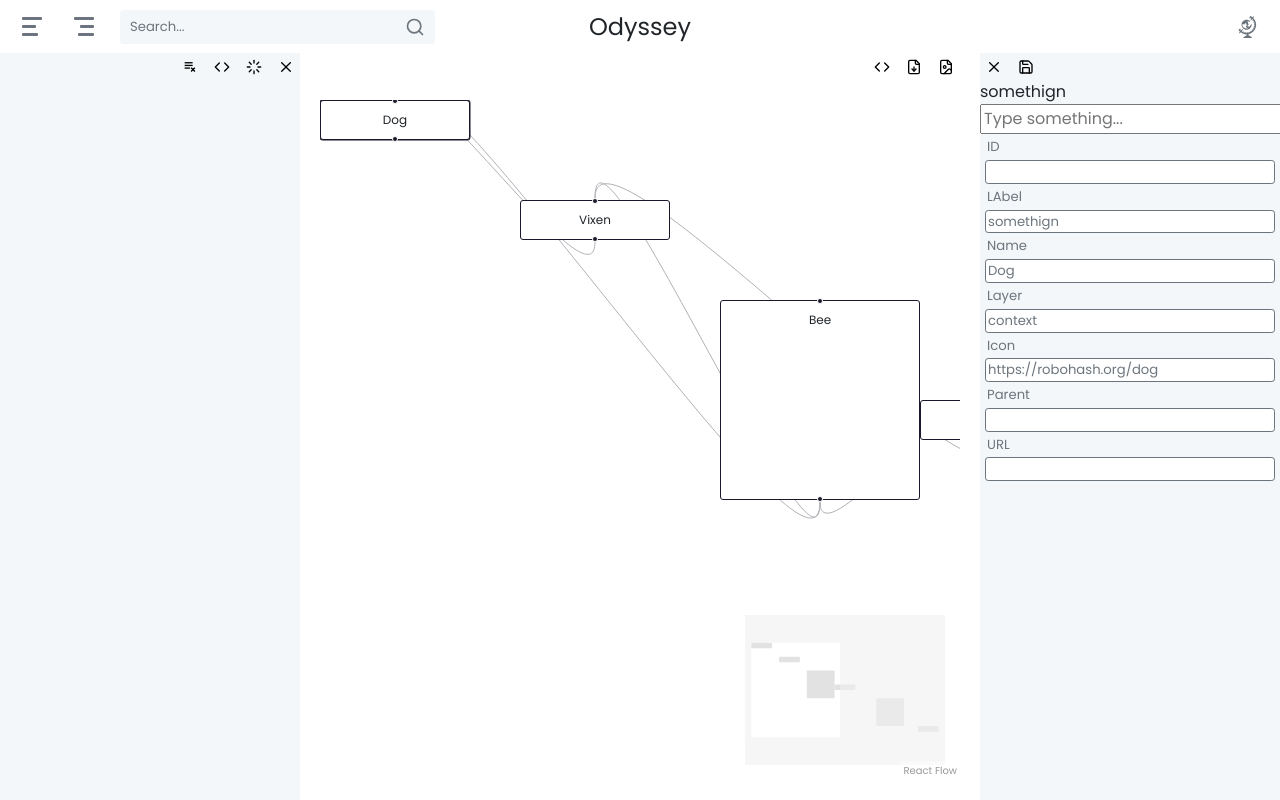
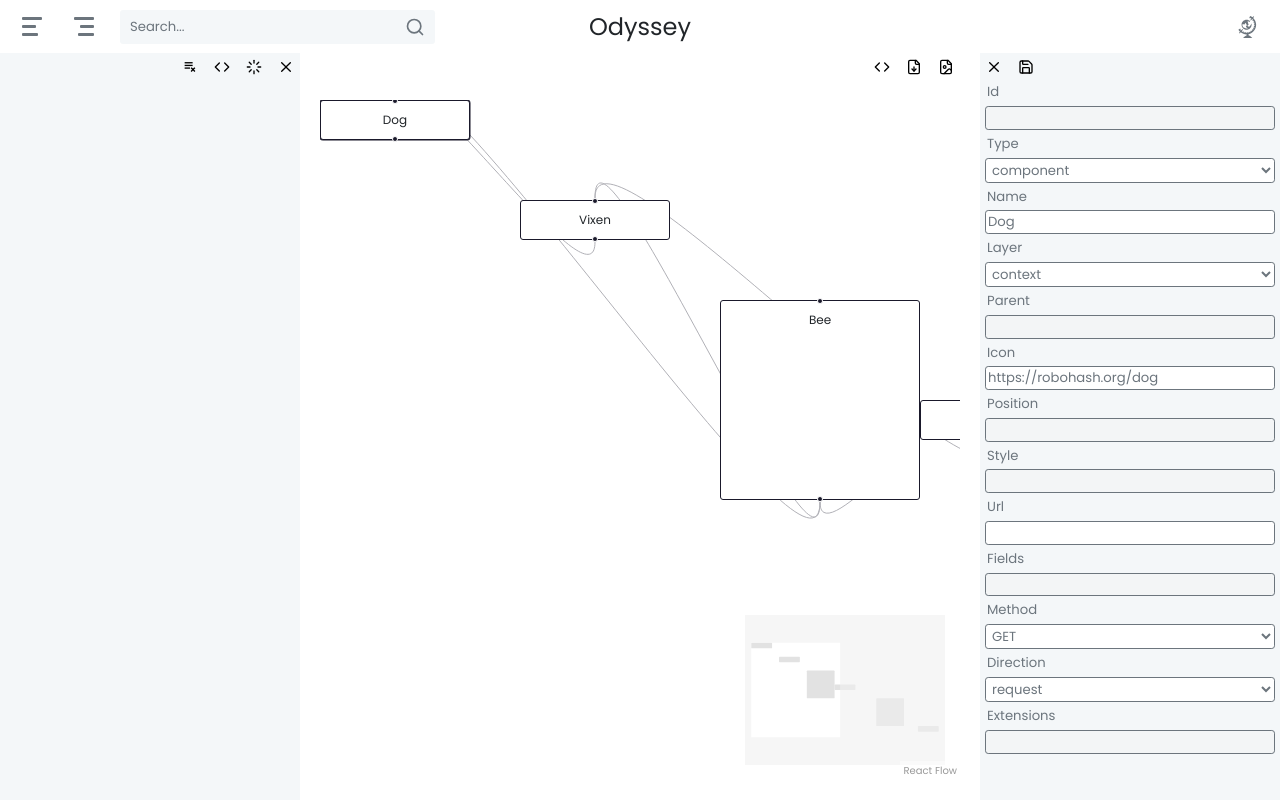
Before and after one commit to devl-things/odyssey, a React (Vite) app in the folder src/odyssey-web/: page / in a window 1280 px wide. Both pictures are taken after a click on the element "Dog". Built offline with nearby package versions, Linux system fonts and the light colour scheme.

Commit message:
- node properties and style changes

```diff
--- a/src/odyssey-web/index.html
+++ b/src/odyssey-web/index.html
@@ -4,8 +4,8 @@
 <head>
   <meta charset="UTF-8" />
   <link rel="icon" type="image/png" href="/logo.png" />
-  <link rel="preload" href="/fonts/Poppins-SemiBold.ttf" as="font" type="font/ttf">
-  <link rel="preload" href="/fonts/Poppins-Regular.ttf" as="font" type="font/ttf" crossorigin>
+  <link rel="preload" href="/fonts/Poppins-SemiBold.ttf" as="font" type="font/ttf" crossorigin="anonymous">
+  <link rel="preload" href="/fonts/Poppins-Regular.ttf" as="font" type="font/ttf" crossorigin="anonymous">
 
 
   <meta name="viewport" content="width=device-width, initial-scale=1.0" />
--- /dev/null
+++ b/src/odyssey-web/src/components/properties/DropdownProperty.tsx
@@ -0,0 +1,40 @@
+import React, { memo, useEffect, useState } from "react";
+import DiagramNode from "../../data/odyssey-protocol/DiagramNode";
+import './Properties.scss';
+
+interface DropdownPropertyProps<T extends string> {
+    label: string;
+    name: keyof DiagramNode;
+    value?: T;
+    options: readonly T[];
+    onChange: (field: keyof DiagramNode, value: T) => void;
+    saved?: boolean;
+}
+
+const DropdownProperty = <T extends string>({ label, name, value, options, onChange, saved }: DropdownPropertyProps<T>) => {
+    const [isModified, setIsModified] = useState(false);
+
+    useEffect(() => {
+        setIsModified(false);
+    }, [saved]);
+
+    const handleSelectChange = (e: React.ChangeEvent<HTMLSelectElement>) => {
+        onChange(name, e.target.value as T);
+        setIsModified(true);
+    };
+
+    return (
+        <>
+            <p className={`${isModified ? "modified" : ""}`}>{label}</p>
+            <select value={value || ""} onChange={handleSelectChange}>
+                {options.map((option) => (
+                    <option key={option} value={option}>
+                        {option}
+                    </option>
+                ))}
+            </select>
+        </>
+    );
+};
+
+export default memo(DropdownProperty) as typeof DropdownProperty;
--- a/src/odyssey-web/src/components/properties/LabelInputComponent.tsx
+++ /dev/null
@@ -1,51 +0,0 @@
-import React, { useState, useRef, useCallback } from 'react';
-
-interface LabelInputComponentProps {
-    labelText: string;
-    placeholder?: string;
-}
-
-const LabelInputComponent: React.FC<LabelInputComponentProps> = ({ labelText, placeholder = "Type something..." }) => {
-    const [inputValue, setInputValue] = useState<string>('');
-    const [isBold, setIsBold] = useState<boolean>(false);
-    console.log("sfs");
-    const handleInputChange = useCallback((e: React.ChangeEvent<HTMLInputElement>) => {
-        const newValue = e.target.value;
-        setInputValue(newValue);
-        if (newValue !== '' && !isBold) {
-            setIsBold(true);
-        } else if (newValue === '' && isBold) {
-            setIsBold(false);
-        }
-    }, [isBold]);
-
-    return (
-        <div>
-            {/* <div style={{
-                fontWeight: 'bold',
-                visibility: 'hidden',
-                position: 'absolute',
-                top: '-9999px',
-                left: '-9999px'
-            }}>
-                Font Loader
-            </div> */}
-            <label
-                htmlFor="myInput"
-                style={{ fontWeight: isBold ? 'bold' : 'normal' }}
-            //style={{ color: isBold ? 'red' : 'black' }}
-            >
-                {labelText}
-            </label>
-            <input
-                id="myInput"
-                type="text"
-                value={inputValue}
-                onChange={handleInputChange}
-                placeholder={placeholder}
-            />
-        </div>
-    );
-};
-
-export default LabelInputComponent;
--- a/src/odyssey-web/src/components/properties/NodeProperties.tsx
+++ b/src/odyssey-web/src/components/properties/NodeProperties.tsx
@@ -1,7 +1,12 @@
-import React, { useEffect, useReducer, useState } from "react";
+import React, { useCallback, useEffect, useReducer, useState } from "react";
 import DiagramNode from "../../data/odyssey-protocol/DiagramNode";
+import DropdownProperty from "./DropdownProperty";
+import ReadOnlyProperty from "./ReadOnlyProperty";
 import TextProperty from "./TextProperty";
 import './Properties.scss';
+import { logInDev } from "../../util/logging";
+import { ApiDirection, ApiMethod, Layer, NodeType } from "../../data/odyssey-protocol/Enums";
+
 
 interface NodePropertiesProps {
     node: DiagramNode;
@@ -34,6 +39,7 @@ const NodeProperties: React.FC<NodePropertiesProps> = ({ node, triggerSave, onSa
     useEffect(() => {
         if (diagramNode) {
             setSaved(true);
+            logInDev("vraceno", diagramNode);
             onSave(diagramNode);
         }
     }, [triggerSave]);
@@ -43,70 +49,30 @@ const NodeProperties: React.FC<NodePropertiesProps> = ({ node, triggerSave, onSa
         }
     }, [node]);
 
-    const handleChange = (field: keyof DiagramNode, value: string) => {
+    const handleChange = useCallback((field: keyof DiagramNode, value: string) => {
         dispatch({ type: NodePropertiesActionTypes.SetField, field, value });
-    };
+    }, []);
 
     return (
         <div className='node-properties'>
             {diagramNode && (<>
-                <p>ID</p>
-                <input
-                    type="text"
-                    name="id"
-                    value={diagramNode.id}
-                    onChange={(e) => handleChange("id", e.target.value)}
-                />
-                {/* <TextProperty label="Type" name="type" value={diagramNode.type} onChange={handleChange} saved={saved} /> */}
-                <TextProperty onChange={handleChange} />
-                {/* <p>Type</p>
-                <input
-                    type="text"
-                    name="type"
-                    value={diagramNode.type}
-                    onChange={(e) => handleChange("type", e.target.value)}
-                /> */}
-
-                <p>Name</p>
-                <input
-                    type="text"
-                    name="name"
-                    value={diagramNode.name}
-                    onChange={(e) => handleChange("name", e.target.value)}
-                />
-
-                <p>Layer</p>
-                <input
-                    type="text"
-                    name="layer"
-                    value={diagramNode.layer}
-                    onChange={(e) => handleChange("layer", e.target.value)}
-                />
-
-                <p>Icon</p>
-                <input
-                    type="text"
-                    name="icon"
-                    value={diagramNode.icon || ""}
-                    onChange={(e) => handleChange("icon", e.target.value)}
-                />
-
-                <p>Parent</p>
-                <input
-                    type="text"
-                    name="parent"
-                    value={diagramNode.parent || ""}
-                    onChange={(e) => handleChange("parent", e.target.value)}
-                />
-
-                <p>URL</p>
-                <input
-                    type="text"
-                    name="url"
-                    value={diagramNode.url || ""}
-                    onChange={(e) => handleChange("url", e.target.value)}
-                />
-
+                <ReadOnlyProperty label="Id" value={diagramNode.id} />
+                <DropdownProperty options={Object.values(NodeType)} label="Type" name="type" value={diagramNode.type} onChange={handleChange} saved={saved} />
+                <TextProperty label="Name" name="name" value={diagramNode.name} onChange={handleChange} saved={saved} />
+                <DropdownProperty options={Object.values(Layer)} label="Layer" name="layer" value={diagramNode.layer} onChange={handleChange} saved={saved} />
+                <ReadOnlyProperty label="Parent" value={diagramNode.parent} />
+                {/* TODO icon */}
+                <TextProperty label="Icon" name="icon" value={diagramNode.icon} onChange={handleChange} saved={saved} />
+                <ReadOnlyProperty label="Position" value={JSON.stringify(diagramNode.position)} />
+                {/* TODO style */}
+                <ReadOnlyProperty label="Style" value={JSON.stringify(diagramNode.style)} />
+                <TextProperty label="Url" name="url" value={diagramNode.url} onChange={handleChange} saved={saved} />
+                {/* TODO fields ??*/}
+                <ReadOnlyProperty label="Fields" value={JSON.stringify(diagramNode.fields)} />
+                <DropdownProperty options={Object.values(ApiMethod)} label="Method" name="method" value={diagramNode.method} onChange={handleChange} saved={saved} />
+                <DropdownProperty options={Object.values(ApiDirection)} label="Direction" name="direction" value={diagramNode.direction} onChange={handleChange} saved={saved} />
+                {/* TODO extensions ??*/}
+                <ReadOnlyProperty label="Extensions" value={JSON.stringify(diagramNode.extensions)} />
             </>)
             }
         </div>
--- a/src/odyssey-web/src/components/properties/Properties.scss
+++ b/src/odyssey-web/src/components/properties/Properties.scss
@@ -20,27 +20,31 @@ $properties-corners-radius: variables.$border-radius;
 
 .node-properties {
     @include common.odyssey-flex-column;
+    @include common.odyssey-sidebar-grow;
 
     p {
         @include common.odyssey-font($properties-color);
-        margin: 3px 7px;
+        margin: 2px 7px;
 
         &.modified {
-            //@include common.odyssey-font($properties-color, variables.$font-weight-bold);
-            //background-color: black;
-            //font-weight: variables.$font-weight-bold;
-            color: black;
+            @include common.odyssey-font-weight(variables.$font-weight-bold);
         }
     }
-
-
 
     input {
         @include common.odyssey-font($properties-color);
         border: 1px solid $properties-color;
         border-radius: $properties-corners-radius;
-        margin: 0px 5px;
+        margin: 2px 5px;
     }
 
-
+    select {
+        @include common.odyssey-font($properties-color);
+        border: 1px solid $properties-color;
+        border-radius: $properties-corners-radius;
+        margin: 2px 5px;
+        padding: 1px 2px; // Adding padding for better appearance
+        //appearance: none; // Remove arrow at the end
+        background-color: white; // Set a background color
+    }
 }
--- a/src/odyssey-web/src/components/properties/Properties.tsx
+++ b/src/odyssey-web/src/components/properties/Properties.tsx
@@ -2,7 +2,6 @@ import React, { useState } from 'react';
 import DiagramNode from '../../data/odyssey-protocol/DiagramNode';
 import { logInDev } from '../../util/logging';
 import NodeProperties from './NodeProperties';
-import LabelInputComponent from './LabelInputComponent';
 import Toolbar from '../toolbar/Toolbar';
 import './Properties.scss';
 
@@ -23,7 +22,6 @@ const Properties: React.FC<PropertiesProps> = ({ node, onClose }) => {
     return (
         <div className='properties'>
             <Toolbar onClose={onClose} onSave={handleTriggerOnSave} />
-            <LabelInputComponent labelText='somethign' />
             {node && (<NodeProperties node={node} triggerSave={triggerSave} onSave={handleOnSave} />)}
         </div>
     );
--- /dev/null
+++ b/src/odyssey-web/src/components/properties/ReadOnlyProperty.tsx
@@ -0,0 +1,22 @@
+import React, { memo } from "react";
+import './Properties.scss';
+
+interface ReadOnlyProps {
+    label: string;
+    value?: string;
+}
+
+const ReadOnlyProperty: React.FC<ReadOnlyProps> = ({ label, value }) => {
+    return (
+        <>
+            <p>{label}</p>
+            <input
+                disabled
+                type="text"
+                value={value || ""}
+            />
+        </>
+    );
+};
+
+export default memo(ReadOnlyProperty);
--- a/src/odyssey-web/src/components/properties/TextProperty.tsx
+++ b/src/odyssey-web/src/components/properties/TextProperty.tsx
@@ -1,39 +1,40 @@
-import React, { useEffect, useCallback, useState } from "react";
+import React, { memo, useEffect, useRef, useState } from "react";
 import DiagramNode from "../../data/odyssey-protocol/DiagramNode";
 import './Properties.scss';
 
-interface PropertyProps {
-    label?: string;
-    name?: keyof DiagramNode;
-    value?: string | undefined;
+interface TextPropertyProps {
+    label: string;
+    name: keyof DiagramNode;
+    value?: string;
     onChange: (field: keyof DiagramNode, value: string) => void;
     saved?: boolean;
 }
 
-const TextProperty: React.FC<PropertyProps> = ({ value, onChange, saved }) => {
+const TextProperty: React.FC<TextPropertyProps> = ({ label, name, value, onChange, saved }) => {
     const [isModified, setIsModified] = useState(false);
+    const initialValueRef = useRef(value);
+    console.log("ref ", initialValueRef);
+    useEffect(() => {
+        setIsModified(false);
+        initialValueRef.current = value;
+    }, [saved]);
 
-    // useEffect(() => {
-    //     setIsModified(false);
-    // }, [saved]);
-    const handleInputChange = useCallback((e: React.ChangeEvent<HTMLInputElement>) => {
-        //TODO first time on change the bold letters blink
-        // onChange(name, e.target.value);
-        setIsModified(true);
-    }, [isModified]);
+    const handleInputChange = (e: React.ChangeEvent<HTMLInputElement>) => {
+        const newValue = e.target.value;
+        onChange(name, newValue);
+        setIsModified(newValue !== initialValueRef.current);
+    };
 
     return (
         <>
-            <p className={`${isModified ? "modified" : ""}`}>LAbel</p>
+            <p className={`${isModified ? "modified" : ""}`}>{label}</p>
             <input
                 type="text"
-                value="somethign"
-                // value={value || ""}
-                //onKeyUp={handleInputChange}
+                value={value || ""}
                 onChange={handleInputChange}
             />
         </>
     );
 };
 
-export default TextProperty;
+export default memo(TextProperty);
--- a/src/odyssey-web/src/data/odyssey-protocol/DiagramNode.ts
+++ b/src/odyssey-web/src/data/odyssey-protocol/DiagramNode.ts
@@ -1,4 +1,4 @@
-import { ApiDirection, Layer, NodeType } from './Enums';
+import { ApiDirection, ApiMethod, Layer, NodeType } from './Enums';
 import NodeField from './NodeField';
 import NodePosition from './NodePosition';
 import DiagramStyle from './DiagramStyle';
@@ -14,7 +14,7 @@ export default interface DiagramNode {
     style?: DiagramStyle | null;
     url?: string | null; // Applicable for db, api, blob nodes
     fields?: NodeField[] | null; // Applicable for table & api-facet
-    method?: "GET" | "POST" | "PUT" | "DELETE" | null; // Only for API facets
+    method?: ApiMethod | null; // Only for API facets
     direction?: ApiDirection | null; // Only for API facets
     extensions?: Record<string, string | number | boolean | object | null> | null;
 }
--- a/src/odyssey-web/src/data/odyssey-protocol/Enums.ts
+++ b/src/odyssey-web/src/data/odyssey-protocol/Enums.ts
@@ -13,6 +13,12 @@ export enum Layer {
     Container = "container",
     Component = "component",
     Code = "code"
+}
+export enum ApiMethod {
+    Get = "GET",
+    Post = "POST",
+    Put = "PUT",
+    Delete = "DELETE"
 }
 
 export enum ApiDirection {
--- a/src/odyssey-web/src/styles/_common.scss
+++ b/src/odyssey-web/src/styles/_common.scss
@@ -8,7 +8,37 @@
 }
 
 @mixin odyssey-font($color, $font-weight: variables.$font-weight-normal, $font-size: variables.$font-size-base) {
+    @include odyssey-font-weight();
     font-size: $font-size;
-    font-weight: $font-weight;
     color: $color;
 }
+
+@mixin odyssey-font-weight($font-weight: variables.$font-weight-normal) {
+    font-weight: $font-weight;
+}
+
+@mixin odyssey-sidebar-grow() {
+    overflow-y: auto; // Enables scrollbar when needed
+    flex-grow: 1; // Allows it to take up available space
+
+    /* Custom Scrollbar for WebKit browsers (Chrome, Safari, Edge) */
+    // &::-webkit-scrollbar {
+    //     width: 8px; // Width of the scrollbar
+    // }
+
+    &::-webkit-scrollbar-track {
+        background: variables.$gray-100; // Background color of the track
+    }
+
+    &::-webkit-scrollbar-thumb {
+        background: variables.$gray-600; // Color of the scrollbar thumb
+    }
+
+    &::-webkit-scrollbar-thumb:hover {
+        background: variables.$black; // Darker color when hovered
+    }
+
+    /* Custom Scrollbar for Firefox */
+    scrollbar-width: thin; // "thin", "auto", or "none"
+    scrollbar-color: variables.$gray-600 variables.$gray-100; // thumb color & track color
+}
```
Also changed, not shown: src/odyssey-web/src/components/dac-editor/DacEditor.scss (+2 -22 lines), src/odyssey-web/src/assets/fonts/Poppins-Regular.ttf (deleted), src/odyssey-web/src/assets/fonts/Poppins-SemiBold.ttf (deleted).
